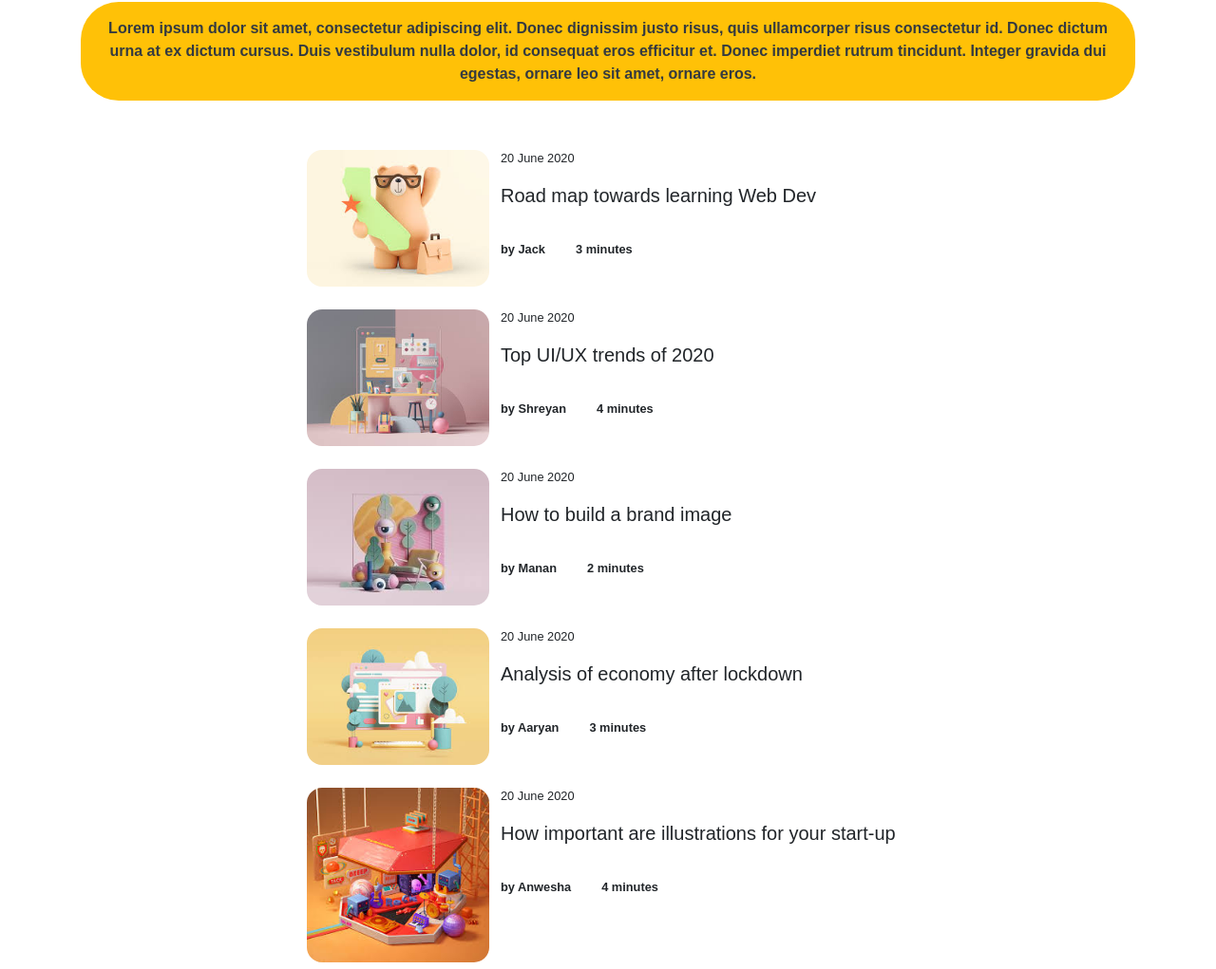
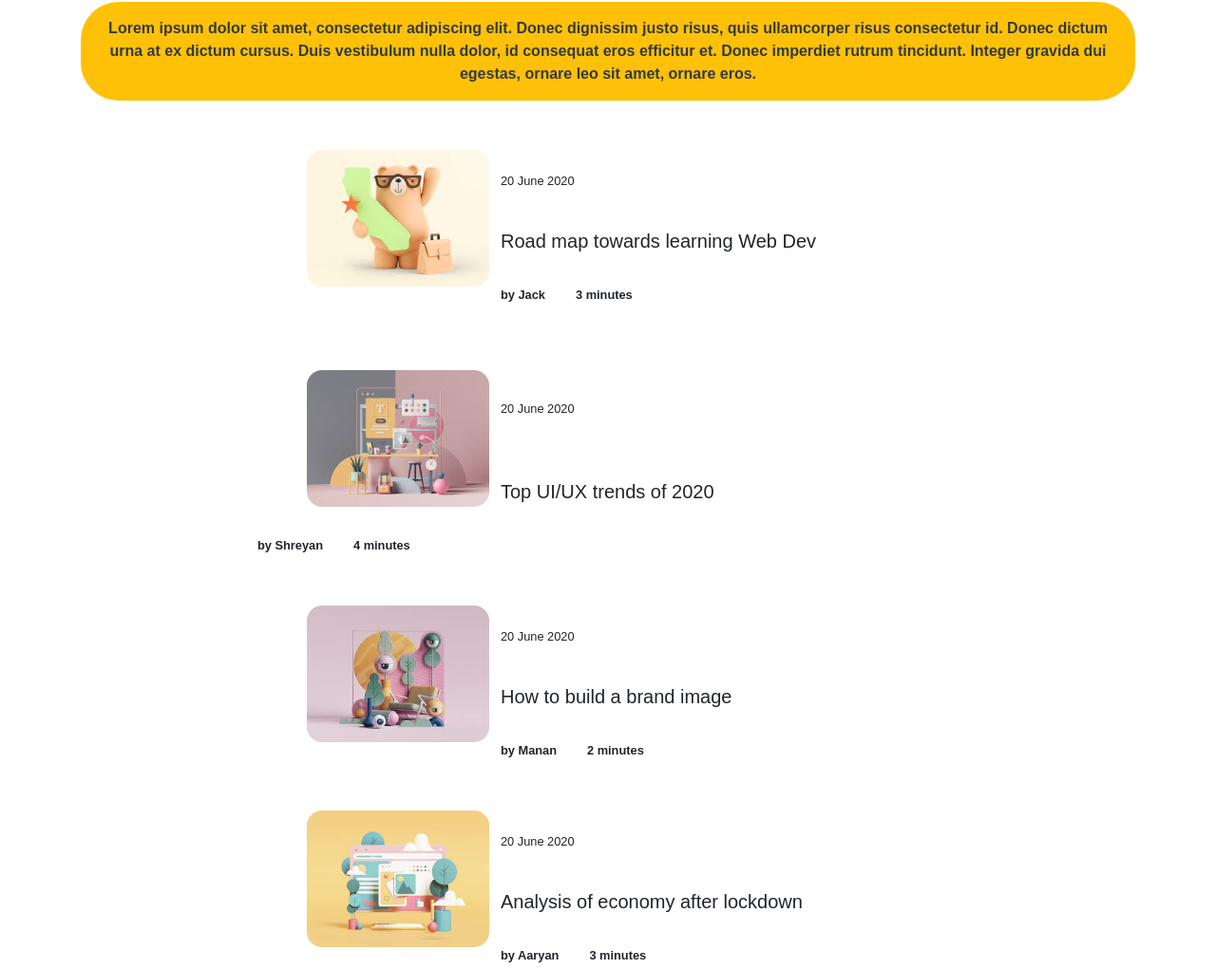
Before and after one commit to Sanskrita2001/ABC-blog, a plain HTML site: page techtuesday.html in a window 1280 px wide. Shown: the part 180-1201 px from the top of the page at 95% size. Drawn offline with nearby package versions, Linux system fonts and the light colour scheme.

Commit message:
Tech Tuesday

```diff
--- a/techtuesday.html
+++ b/techtuesday.html
@@ -98,16 +98,16 @@
     <div class="clearfix">
     <div class="art">
       <div class="container" id=articles>
-        <img src="Assets/9.jpg" class="img-thumbnail float-left mr-2 ml-md-5 ml-3" width="200px" height="200px">
-        <p><small>20 June 2020</small>
+        <img src="Assets/9.jpg" class="img-thumbnail float-left  mr-2 ml-md-5 ml-3" width="200px" height="200px">
+        <p class="p-lg-4"><small>20 June 2020</small>
         <br><h5>Road map towards learning Web Dev</h5>
         <br><small><strong>by Jack &nbsp; &nbsp; &nbsp; &nbsp; 3 minutes</strong></small></p>
       </div>
     </div>
     <div class="art mt-5">
       <div class="container" id=articles>
-        <img src="Assets/3.jpg" class="img-thumbnail float-left mr-2 mb-3 ml-md-5 ml-3" width="200px" height="200px">
-        <p><small>20 June 2020</small>
+        <img src="Assets/3.jpg" class="img-thumbnail float-left mt-lg-3 mr-2 mb-3 ml-md-5 ml-3" width="200px" height="200px">
+        <p class="p-lg-5"><small>20 June 2020</small>
         <br><h5>Top UI/UX trends of 2020</h5>
         <br><small><strong>by Shreyan &nbsp; &nbsp; &nbsp; &nbsp; 4 minutes</strong></small></p>
       </div>
@@ -115,7 +115,7 @@
     <div class="art mt-5">
       <div class="container" id=articles>
         <img src="Assets/4.jpg" class="img-thumbnail float-left mr-2 mb-3 ml-md-5 ml-3" width="200px" height="200px">
-        <p><small>20 June 2020</small>
+        <p class="p-lg-4"><small>20 June 2020</small>
         <br><h5>How to build a brand image</h5>
         <br><small><strong>by Manan &nbsp; &nbsp; &nbsp; &nbsp; 2 minutes</strong></small></p>
       </div>
@@ -123,7 +123,7 @@
     <div class="art mt-5 mb-5">
       <div class="container" id=articles>
         <img src="Assets/6.jpg" class="img-thumbnail float-left mr-2 mb-3 ml-md-5 ml-3" width="200px" height="200px">
-        <p><small>20 June 2020</small>
+        <p class="p-lg-4"><small>20 June 2020</small>
         <br><h5>Analysis of economy after lockdown</h5>
         <br><small><strong>by Aaryan &nbsp; &nbsp; &nbsp; &nbsp; 3 minutes</strong></small></p>
       </div>
@@ -131,7 +131,7 @@
     <div class="art mt-5">
       <div class="container" id=articles>
         <img src="Assets/5.jpg" class="img-thumbnail float-left mr-2 mb-3 ml-md-5 ml-3" width="200px" height="200px">
-        <p><small>20 June 2020</small>
+        <p class="p-lg-4"><small>20 June 2020</small>
         <br><h5>How important are illustrations for your start-up</h5>
         <br><small><strong>by Anwesha &nbsp; &nbsp; &nbsp; &nbsp; 4 minutes</strong></small></p>
       </div>
```
